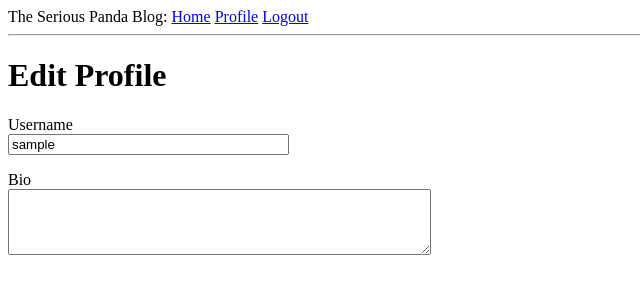
After one commit to lorenzoworx/blog, a Flask app: page /edit_profile in a window 1280 px wide. The commit adds this page. Shown: the top 300 px of the page, without its empty margins (0-640 px from the left). Run offline with Flask 3, Linux system fonts and the light colour scheme; the visitor is signed in with stand-in values (Sample User, id 1); data comes from the database, SQL or seed files in the repository.

Commit message:
IMPLEMENT user profile editing

```diff
--- a/app/forms.py
+++ b/app/forms.py
@@ -1,9 +1,10 @@
 from flask_wtf import FlaskForm
-from wtforms import StringField, PasswordField, BooleanField, SubmitField
-from wtforms.validators import DataRequired, ValidationError, Email, EqualTo
+from wtforms import StringField, PasswordField, BooleanField, SubmitField, TextAreaField
+from wtforms.validators import DataRequired, ValidationError, Email, EqualTo, Length
 import sqlalchemy as sa
 from app import db
 from app.models import User
+
 
 class LoginForm(FlaskForm):
   username = StringField('Username', validators=[DataRequired()])
@@ -28,3 +29,9 @@ class RegistrationForm(FlaskForm):
     user = db.session.scalar(sa.select(User).where(User.email == email.data))
     if user:
       raise ValidationError('This email is already in use. Please try another.')
+
+
+class EditProfileForm(FlaskForm):
+  username = StringField('Username', validators=[DataRequired()])
+  bio = TextAreaField('Bio', validators=[Length(min=0, max=140)])
+  submit = SubmitField('Submit')
--- a/app/models.py
+++ b/app/models.py
@@ -17,7 +17,7 @@ class User(UserMixin, db.Model):
   email: so.Mapped[str] = so.mapped_column(sa.String(120), index=True, unique=True)
   password_hash: so.Mapped[Optional[str]] = so.mapped_column(sa.String(256))
   posts: so.WriteOnlyMapped['Post'] = so.relationship('Post',back_populates='author')
-  about_me: so.Mapped[Optional[str]] = so.mapped_column(sa.String(140))
+  bio: so.Mapped[Optional[str]] = so.mapped_column(sa.String(140))
   last_seen: so.Mapped[Optional[datetime]] = so.mapped_column(default=lambda: datetime.now(timezone.utc))
 
   def __repr__(self):
--- a/app/routes.py
+++ b/app/routes.py
@@ -1,6 +1,6 @@
 from flask import render_template, flash, redirect, url_for, request
 from app import app, db
-from app.forms import LoginForm, RegistrationForm
+from app.forms import LoginForm, RegistrationForm, EditProfileForm
 from app.models import User
 from flask_login import current_user, login_user, logout_user, login_required
 import sqlalchemy as sa
@@ -80,3 +80,19 @@ def user(username):
     {'author': user, 'body': 'Test post 2'}
   ]
   return render_template('user.html', user=user, posts=posts)
+
+
+@app.route('/edit_profile', methods=['GET', 'POST'])
+@login_required
+def edit_profile():
+  form = EditProfileForm()
+  if form.validate_on_submit():
+    current_user.username = form.username.data
+    current_user.bio = form.bio.data
+    db.session.commit()
+    flash('Your changes have been saved successfully 👍.')
+    return redirect(url_for('edit_profile'))
+  elif request.method == 'GET':
+    form.username.data = current_user.username
+    form.bio.data = current_user.bio
+  return render_template('edit_profile.html', title='Edit Profile', form=form)
--- /dev/null
+++ b/app/templates/edit_profile.html
@@ -0,0 +1,22 @@
+{% extends 'base.html' %}
+
+{% block content %}
+  <h1>Edit Profile</h1>
+  <form action="" method="post">
+    {{ form.hidden_tag() }}
+    <p>
+      {{ form.username.label }}<br>
+      {{ form.username(size=32)}}<br>
+      {% for error in form.username.errors %}
+        <span style="color: red;">[{{ error }}]</span>
+      {% endfor %}
+    </p>
+    <p>
+      {{ form.bio.label }}<br>
+      {{ form.bio(cols=50, rows=4)}}<br>
+      {% for error in form.bio.errors %}
+        <span style="color: red;">[{{ error }}]</span>
+      {% endfor %}
+    </p>
+  </form>
+{% endblock %}
```
Also changed, not shown: app/templates/user.html (+7 -2 lines), migrations/versions/e2fdbdfa2e26_rename_about_me_bio.py (added, +34 -0 lines).
